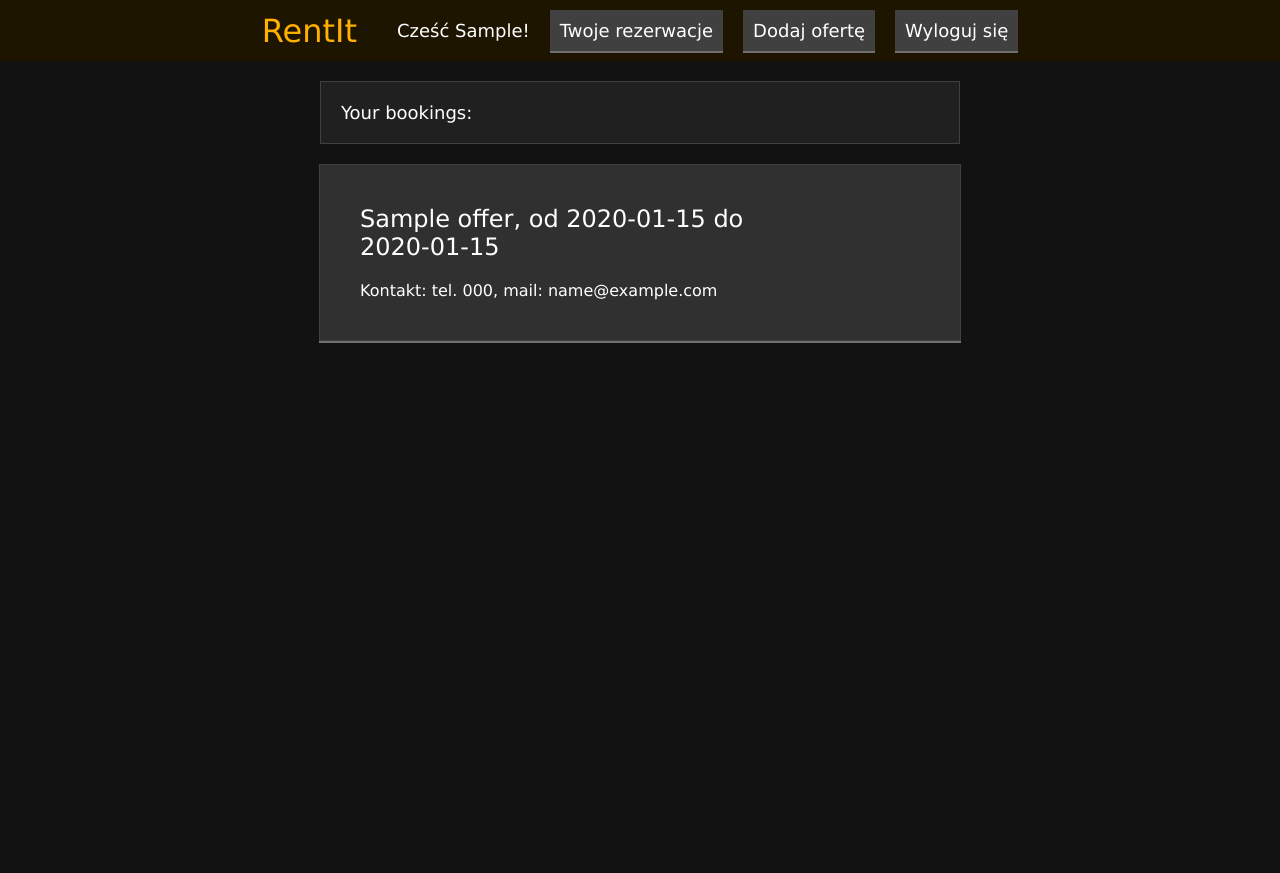
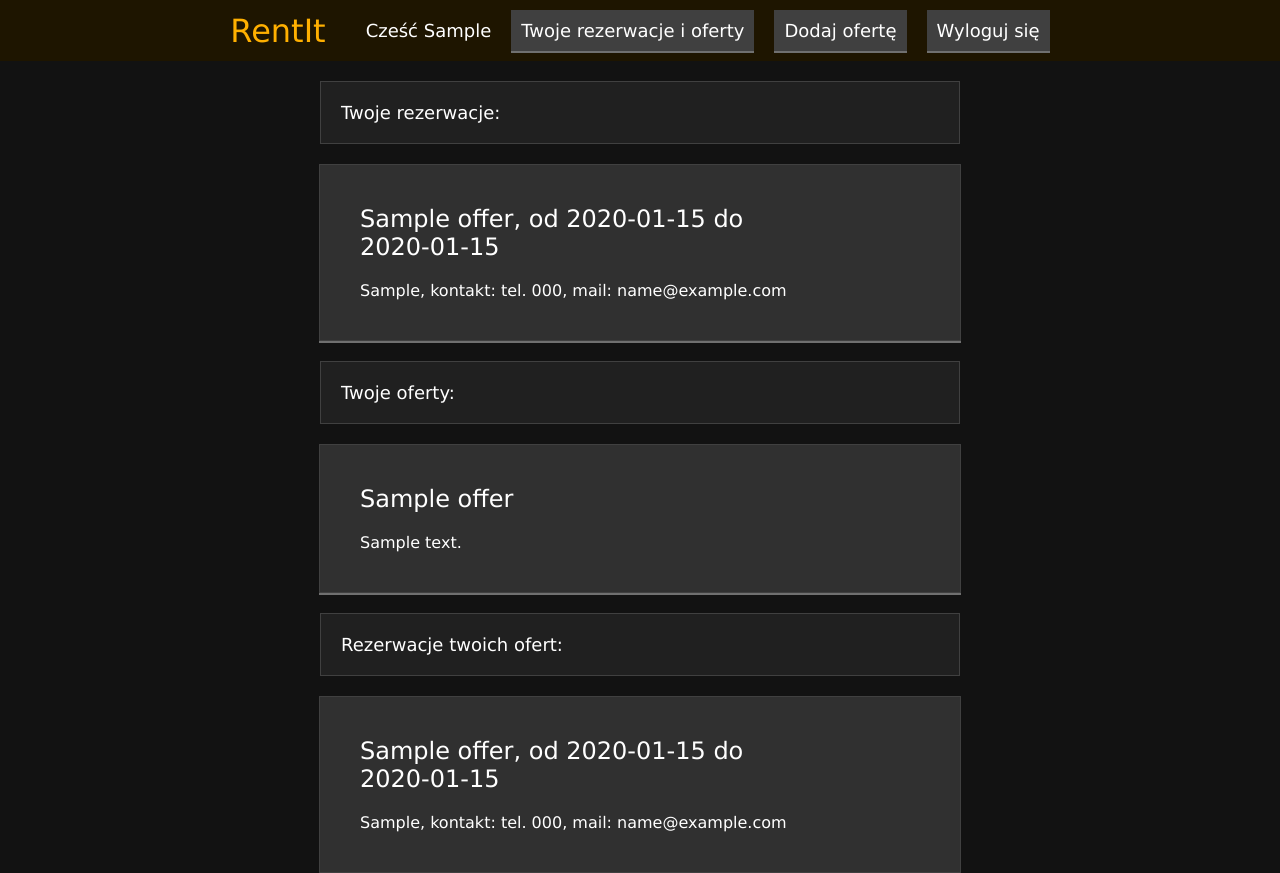
Before and after one commit to staniewzki/iii, a Django app: page /manage/ in a window 1280 px wide. Before the commit the page ends 343 px from the top, so only its background shows below. Run offline with Django 5.2, Linux system fonts and the light colour scheme; a user stored in the database is signed in; tables that the repository leaves empty hold one stand-in row (values such as "Sample post").

Commit message:
Extend the  view
Signed-off-by: Michał Staniewski <m.staniewzki@gmail.com>

```diff
--- a/offers/templates/base.html
+++ b/offers/templates/base.html
@@ -13,8 +13,8 @@
       <a class="header-logo" href="{% url 'index' %}">RentIt</a>
       <span class="header-fill"></span>
       {% if user.is_authenticated %}
-        Cześć {{ user.first_name }}!
-        <a href="{% url 'manage' %}" class="btn">Twoje rezerwacje</a>
+        Cześć {{ user.first_name }}
+        <a href="{% url 'manage' %}" class="btn">Twoje rezerwacje i oferty</a>
       <a href="{% url 'add_offer' %}" class="btn">Dodaj ofertę</a>
         <form method="post" action="{% url 'logout' %}">
           {% csrf_token %}
--- a/offers/templates/manage.html
+++ b/offers/templates/manage.html
@@ -4,7 +4,7 @@
 
 <div>
     {% block content %}
-    <p class="offers-header">Your bookings:</p>
+    <p class="offers-header">Twoje rezerwacje:</p>
     {% if bookings %}
         <div class="offer-list">
             {% for booking in bookings %}
@@ -15,15 +15,57 @@
                         od {{ booking.begin | date:"Y-m-d" }} do {{ booking.end | date:"Y-m-d" }}
                     </p>
                     <p class="booking-contact">
-                        Kontakt: tel. {{ booking.offer.owner.phone_number }}, mail: {{ booking.offer.owner.user.email }}
+                        {{ booking.offer.owner.user.first_name }},
+                        kontakt: tel. {{ booking.offer.owner.phone_number }}, mail: {{ booking.offer.owner.user.email }}
                     </p>
                 </div>
             </div>
             {% endfor %}
         </div>
+    {% else %}
+        <p>Nie masz jeszcze żadnych rezerwacji.</p>
+    {% endif %}
 
+    <p class="offers-header">Twoje oferty:</p>
+    {% if offers %}
+        <div class="offer-list">
+            {% for offer in offers %}
+            <div class="offer-item">
+                <div class="booking-info">
+                    <p class="booking-desc">
+                        {{ offer.name }}
+                    </p>
+                    <p class="booking-contact">
+                        {{ offer.description }}
+                    </p>
+                </div>
+            </div>
+            {% endfor %}
+        </div>
     {% else %}
-        <p>You do not have any bookings yet.</p>
+        <p>Nie masz jeszcze żadnych ofert.</p>
+    {% endif %}
+
+    <p class="offers-header">Rezerwacje twoich ofert:</p>
+    {% if rentings %}
+        <div class="offer-list">
+            {% for booking in rentings %}
+            <div class="offer-item">
+                <div class="booking-info">
+                    <p class="booking-desc">
+                        {{ booking.offer.name }},
+                        od {{ booking.begin | date:"Y-m-d" }} do {{ booking.end | date:"Y-m-d" }}
+                    </p>
+                    <p class="booking-contact">
+                        {{ booking.owner.user.first_name }},
+                        kontakt: tel. {{ booking.owner.phone_number }}, mail: {{ booking.owner.user.email }}
+                    </p>
+                </div>
+            </div>
+            {% endfor %}
+        </div>
+    {% else %}
+        <p>Nikt jeszcze nie zarezerwował twoich ofert.</p>
     {% endif %}
 </div>
 
--- a/offers/views.py
+++ b/offers/views.py
@@ -49,7 +49,10 @@ def book(request, offer_id):
 @login_required(login_url="/accounts/login/")
 def manage(request):
     template = loader.get_template('manage.html')
+    print(Offer.objects.filter(owner=request.user.appuser))
     context = {
         'bookings': Booking.objects.filter(owner=request.user.appuser),
+        'offers': Offer.objects.filter(owner=request.user.appuser),
+        'rentings': Booking.objects.filter(offer__owner=request.user.appuser),
     }
     return HttpResponse(template.render(context, request))
```
